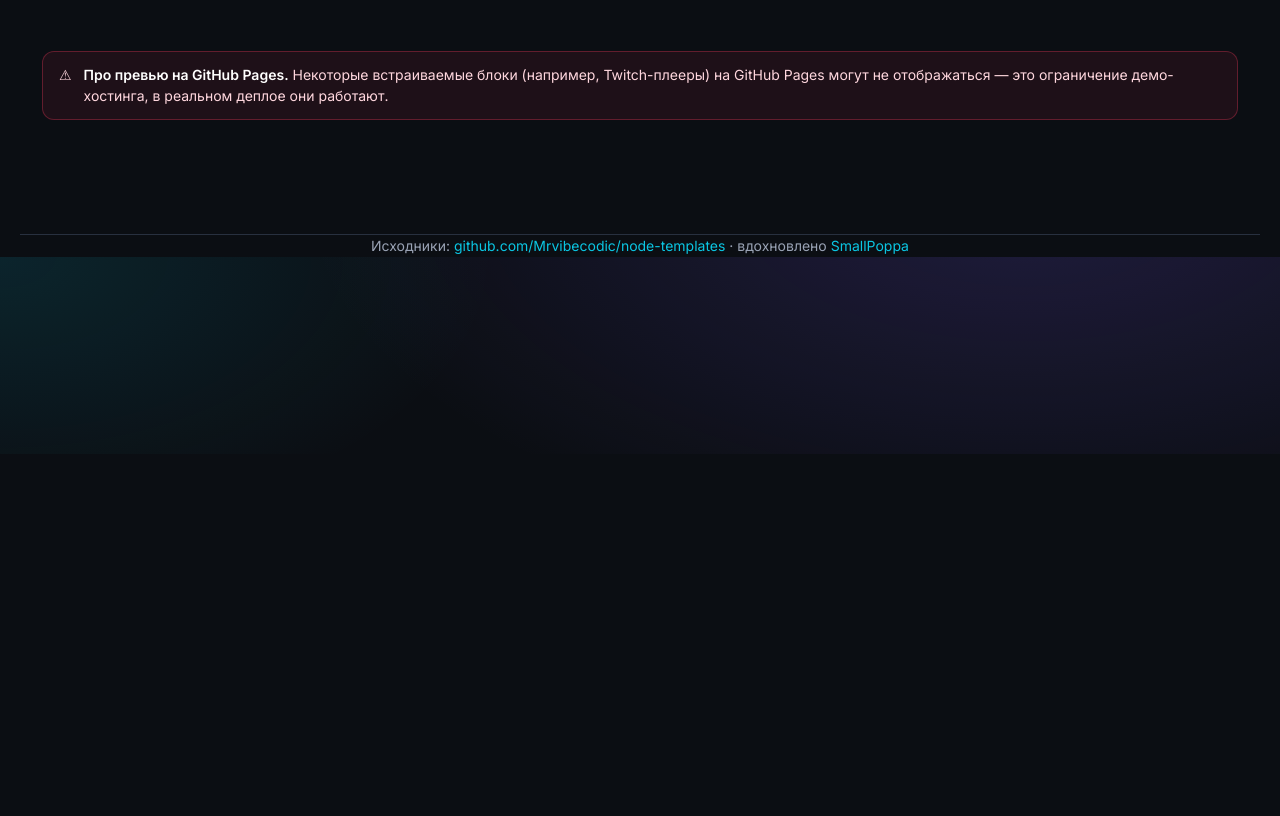
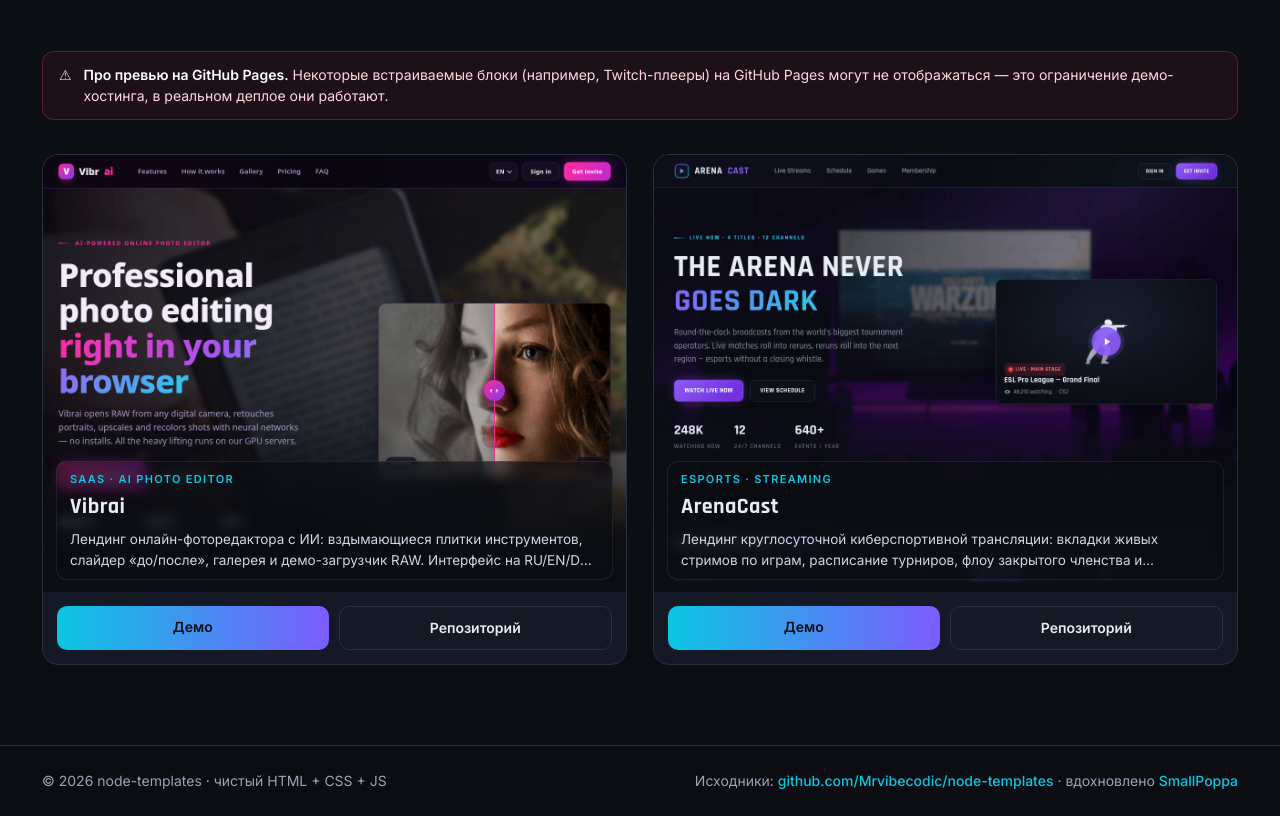
Before and after one commit to Mrvibecodic/node-templates, a plain HTML site: page index.html in a window 1280 px wide. Shown: the part 346-1162 px from the top of the page. Before the commit the page ends 800 px from the top, so only its background shows below. Drawn offline with Linux system fonts and the light colour scheme.

Commit message:
Fix truncated gallery index.html; rebuild cards + improve footer

```diff
--- a/index.html
+++ b/index.html
@@ -5,7 +5,6 @@
   <meta name="viewport" content="width=device-width, initial-scale=1.0">
   <title>node-templates — витрина шаблонов</title>
   <meta name="description" content="Коллекция статических, готовых к деплою шаблонов сайтов на чистом HTML/CSS/JS. Живые демо и исходники.">
-  <!-- OG / link preview -->
   <meta property="og:type" content="website">
   <meta property="og:site_name" content="node-templates">
   <meta property="og:title" content="node-templates — витрина шаблонов">
@@ -27,14 +26,13 @@
     }
     *{box-sizing:border-box}
     body{margin:0;background:radial-gradient(1200px 600px at 80% -10%,rgba(124,92,255,.18),transparent 60%),radial-gradient(900px 500px at 0% 0%,rgba(11,198,227,.12),transparent 55%),var(--bg);
-      color:var(--text);font-family:Inter,system-ui,Segoe UI,Roboto,sans-serif;line-height:1.55}
+      color:var(--text);font-family:Inter,system-ui,Segoe UI,Roboto,sans-serif;line-height:1.55;min-height:100vh;display:flex;flex-direction:column}
     a{color:inherit;text-decoration:none}
-    .wrap{max-width:var(--maxw);margin:0 auto;padding:0 22px}
+    .wrap{max-width:var(--maxw);margin:0 auto;padding:0 22px;width:100%}
     header.hero{padding:72px 0 40px;text-align:center}
     .eyebrow{display:inline-block;font-size:12px;letter-spacing:.18em;text-transform:uppercase;color:var(--accent);
       border:1px solid var(--line);border-radius:999px;padding:6px 14px;margin-bottom:20px;background:rgba(255,255,255,.02)}
-    h1{font-family:Rajdhani,sans-serif;font-weight:700;font-size:clamp(34px,6vw,60px);line-height:1.04;margin:0 0 16px;
-      letter-spacing:.5px}
+    h1{font-family:Rajdhani,sans-serif;font-weight:700;font-size:clamp(34px,6vw,60px);line-height:1.04;margin:0 0 16px;letter-spacing:.5px}
     h1 span{background:linear-gradient(90deg,var(--accent),var(--brand));-webkit-background-clip:text;background-clip:text;color:transparent}
     .sub{max-width:680px;margin:0 auto;color:var(--muted);font-size:18px}
     .meta{margin-top:22px;display:flex;gap:10px;justify-content:center;flex-wrap:wrap}
@@ -43,7 +41,7 @@
     .notice .inner{display:flex;gap:12px;align-items:flex-start;background:rgba(255,59,92,.08);border:1px solid rgba(255,59,92,.3);
       border-radius:12px;padding:12px 16px;color:#ffd7de;font-size:14px}
     .notice b{color:#fff}
-    section.grid-sec{padding:34px 0 80px}
+    section.grid-sec{padding:34px 0 80px;flex:1}
     .grid{display:grid;grid-template-columns:repeat(auto-fill,minmax(440px,1fr));gap:26px}
     .card{background:var(--surface);border:1px solid var(--line);border-radius:var(--radius);overflow:hidden;
       display:flex;flex-direction:column;transition:transform .18s ease,border-color .18s ease,box-shadow .18s ease}
@@ -51,19 +49,20 @@
     .thumb{position:relative;aspect-ratio:4/3;background-size:cover;background-position:top center}
     .thumb::after{content:"";position:absolute;inset:0;background:linear-gradient(180deg,rgba(11,14,19,0) 64%,rgba(11,14,19,.92) 100%)}
     .panel{position:absolute;left:13px;right:13px;bottom:12px;z-index:1;background:rgba(11,14,19,.62);
-      backdrop-filter:blur(6px);-webkit-backdrop-filter:blur(6px);border:1px solid rgba(255,255,255,.08);
-      border-radius:11px;padding:9px 13px}
+      backdrop-filter:blur(6px);-webkit-backdrop-filter:blur(6px);border:1px solid rgba(255,255,255,.08);border-radius:11px;padding:9px 13px}
     .tag{font-size:11px;letter-spacing:.12em;text-transform:uppercase;color:var(--accent);font-weight:600}
     .panel h3{font-family:Rajdhani,sans-serif;font-weight:700;font-size:22px;margin:2px 0 4px;letter-spacing:.4px}
     .panel p{margin:0;font-size:13.5px;color:#cfd6e4;display:-webkit-box;-webkit-line-clamp:2;-webkit-box-orient:vertical;overflow:hidden}
     .actions{display:flex;gap:10px;padding:14px}
-    .btn{flex:1;text-align:center;font-size:14px;font-weight:600;padding:10px 12px;border-radius:10px;border:1px solid var(--line);
-      transition:background .15s,border-color .15s}
+    .btn{flex:1;text-align:center;font-size:14px;font-weight:600;padding:10px 12px;border-radius:10px;border:1px solid var(--line);transition:background .15s,border-color .15s}
     .btn-primary{background:linear-gradient(90deg,var(--accent),var(--brand));color:#0b0e13;border:none}
     .btn-primary:hover{filter:brightness(1.08)}
     .btn-ghost:hover{background:var(--surface-2);border-color:var(--accent)}
-    footer{border-top:1px solid var(--line);padding:26px 0;text-align:center;color:var(--muted);font-size:14px}
-    footer a{color:var(--accent)}
+    footer.site-foot{border-top:1px solid var(--line);background:rgba(11,14,19,.4);margin-top:auto}
+    footer.site-foot .wrap{padding:24px 22px;display:flex;flex-wrap:wrap;justify-content:space-between;align-items:center;gap:10px 18px;color:var(--muted);font-size:14px}
+    footer.site-foot a{color:var(--accent);font-weight:500}
+    footer.site-foot a:hover{text-decoration:underline}
+    @media (max-width:560px){footer.site-foot .wrap{justify-content:center;text-align:center}}
   </style>
 </head>
 <body>
@@ -91,12 +90,14 @@
     </div>
   </section>
 
-  <footer class="wrap">
-    Исходники: <a href="https://github.com/Mrvibecodic/node-templates">github.com/Mrvibecodic/node-templates</a> · вдохновлено <a href="https://github.com/SmallPoppa">SmallPoppa</a>
+  <footer class="site-foot">
+    <div class="wrap">
+      <span>© <span id="year">2026</span> node-templates · чистый HTML&nbsp;+&nbsp;CSS&nbsp;+&nbsp;JS</span>
+      <span>Исходники: <a href="https://github.com/Mrvibecodic/node-templates">github.com/Mrvibecodic/node-templates</a> · вдохновлено <a href="https://github.com/SmallPoppa">SmallPoppa</a></span>
+    </div>
   </footer>
 
   <script>
-    // Список шаблонов. Добавить новый = добавить объект сюда.
     const REPO = "https://github.com/Mrvibecodic/node-templates/tree/main";
     const TEMPLATES = [
       {
@@ -113,4 +114,26 @@
         img: "previews/esports-stream-template.png",
         desc: "Лендинг круглосуточной киберспортивной трансляции: вкладки живых стримов по играм, расписание турниров, флоу закрытого членства и внутренние страницы.",
         demo: "esports-stream-template/",
-        code: REP
+        code: REPO + "/esports-stream-template"
+      }
+    ];
+    const grid = document.getElementById("grid");
+    grid.innerHTML = TEMPLATES.map(function (t) {
+      return '<article class="card">' +
+        '<div class="thumb" style="background-image:url(\'' + t.img + '\')">' +
+          '<div class="panel">' +
+            '<div class="tag">' + t.tag + '</div>' +
+            '<h3>' + t.name + '</h3>' +
+            '<p>' + t.desc + '</p>' +
+          '</div>' +
+        '</div>' +
+        '<div class="actions">' +
+          '<a class="btn btn-primary" href="' + t.demo + '">Демо</a>' +
+          '<a class="btn btn-ghost" href="' + t.code + '">Репозиторий</a>' +
+        '</div>' +
+      '</article>';
+    }).join("");
+    var y = document.getElementById("year"); if (y) y.textContent = new Date().getFullYear();
+  </script>
+</body>
+</html>
```
